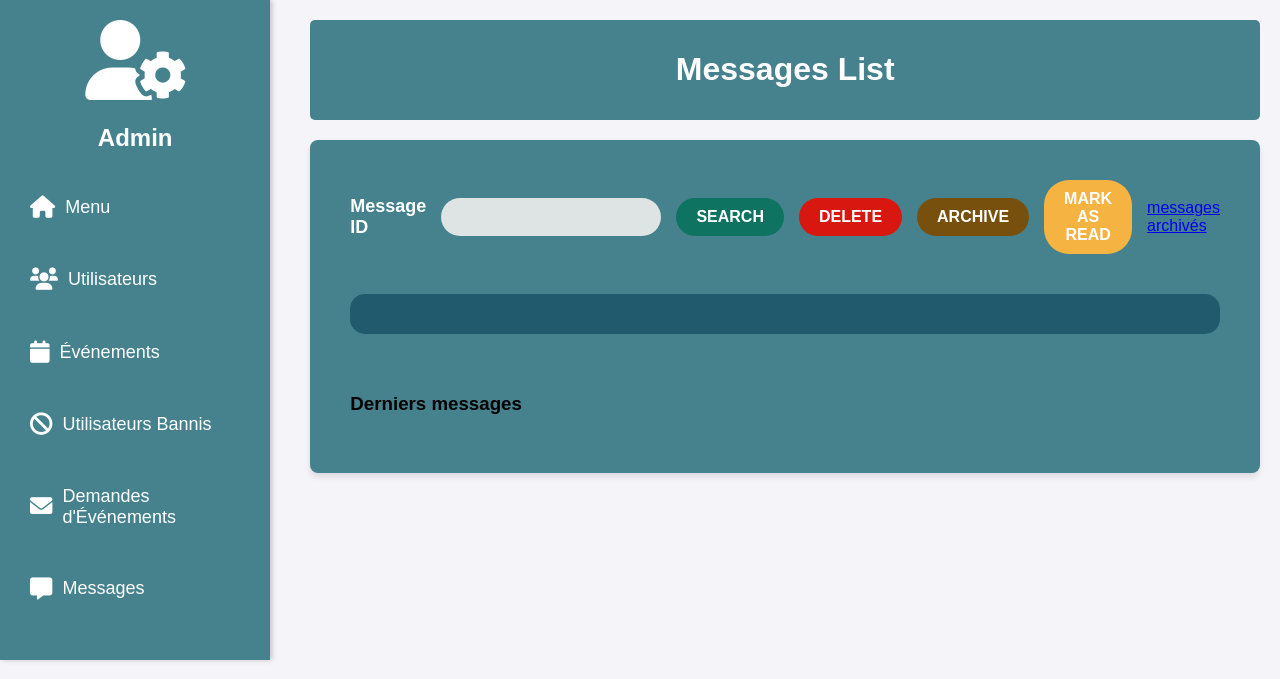
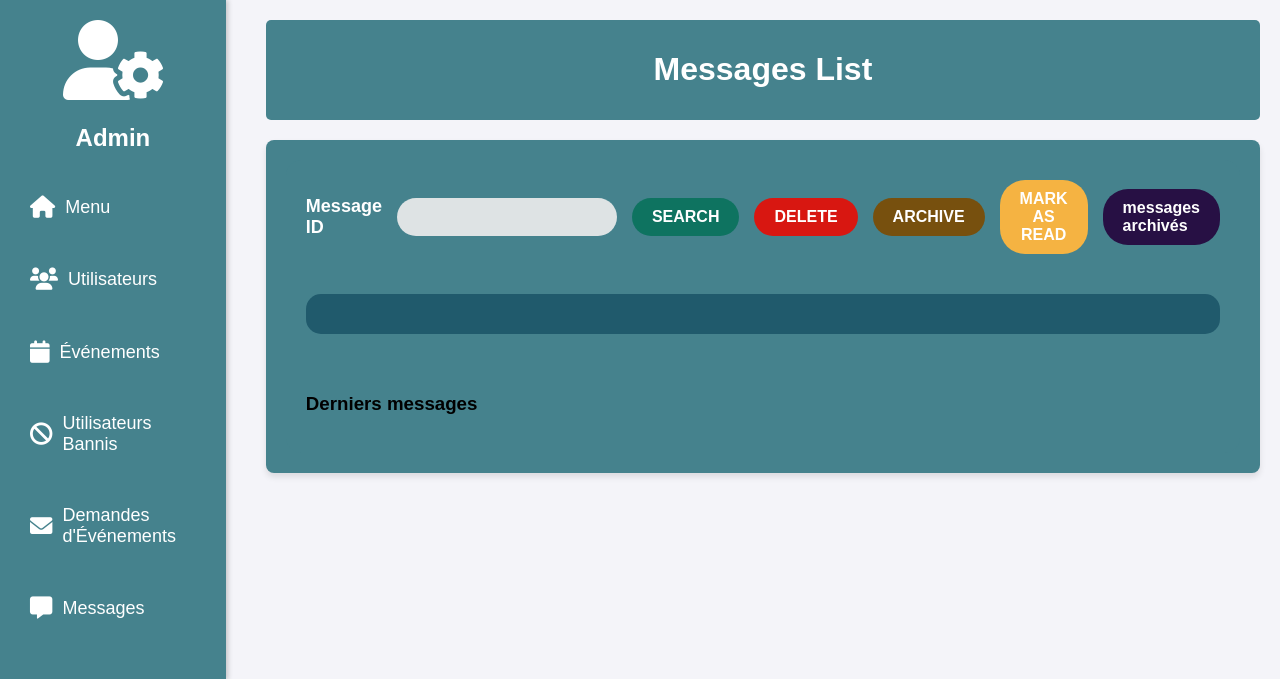
Before and after one commit to sirine-db/Gestion-des-evenements-, a PHP site: page /message.php in a window 1280 px wide. Shown: the top 679 px of the page. Run offline with PHP 8.4, Linux system fonts and the light colour scheme; data that the repository does not hold is empty.

Commit message:
Update message.css

```diff
--- a/message.css
+++ b/message.css
@@ -1,4 +1,3 @@
-
 /* Structure générale */
 body {
     font-family: Arial, sans-serif;
@@ -105,13 +104,14 @@ body {
     margin-bottom: 20px;
 }
 
-#buttons label {
+#buttons label,.back-button ,#view-archived{
     font-size: 18px;
     font-weight: bold;
     color: white;
 }
 
-#buttons input {
+#buttons input,.back-button{
+
     padding: 10px;
     border: none;
     border-radius: 25px;
@@ -122,7 +122,7 @@ body {
     text-align: center;
 }
 
-#buttons button {
+#buttons button ,.back-button,#view-archived{
     padding: 10px 20px;
     border: none;
     border-radius: 25px;
@@ -148,6 +148,11 @@ body {
 
 #mark-as-read {
     background-color: #f5b342;
+}
+#view-archived{
+    background-color: #271044;
+    color: white;
+    text-decoration: none;
 }
 
 #message-info {
@@ -222,3 +227,21 @@ body {
     font-weight: bold;
     color: #0e7360;
 }
+
+
+
+
+/* Style for the Back button */
+.back-button {
+    display: inline-block;
+    padding: 10px 1px;
+    background-color: #07261f;
+    color: white;
+    text-decoration: none;
+    border-radius: 5px;
+    margin: 10px 0;
+}
+
+.back-button:hover {
+    background-color: #271044;
+}
```
